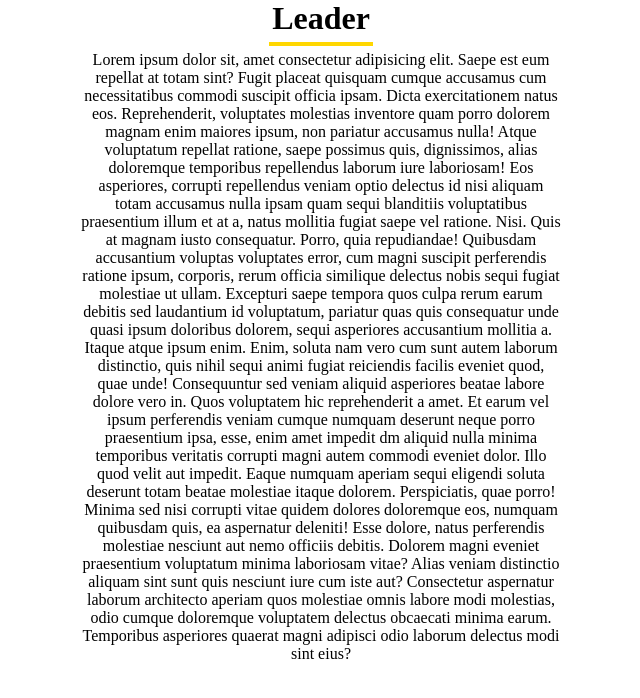
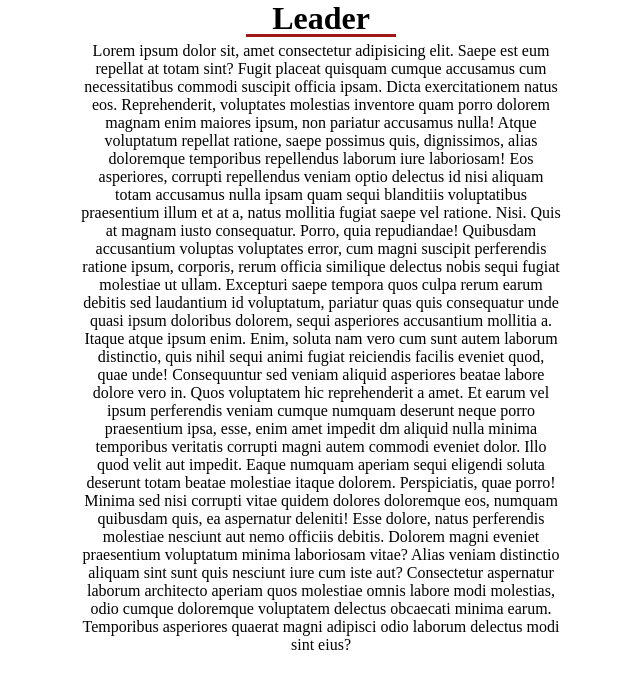
Before and after one commit to goldipl/Useful-CSS-Tricks, a plain HTML site: page Line under text/index.html in a window 1280 px wide. Shown: the whole page, without its empty margins (319-959 px from the left). Drawn offline with Linux system fonts and the light colour scheme.

Commit message:
correct styles - better option to make a line

```diff
--- a/Line under text/css/style.css
+++ b/Line under text/css/style.css
@@ -9,13 +9,20 @@ body {
     margin: auto;
 }
 
+h1 {
+    position: relative;
+}
+
 h1:after {
+    display: block;
     content: '';
-    display: block;
-    border: 2px solid #FFD700;
-    width: 100px;
-    margin: 0 auto;
-    margin-top: 5px;
+    width: 150px;
+    height: 3px;
+    background: #a01916;
+    position: absolute;
+    bottom: 0;
+    left: 50%;
+    transform: translate(-50%, 0);
 }
 
 article {
```
